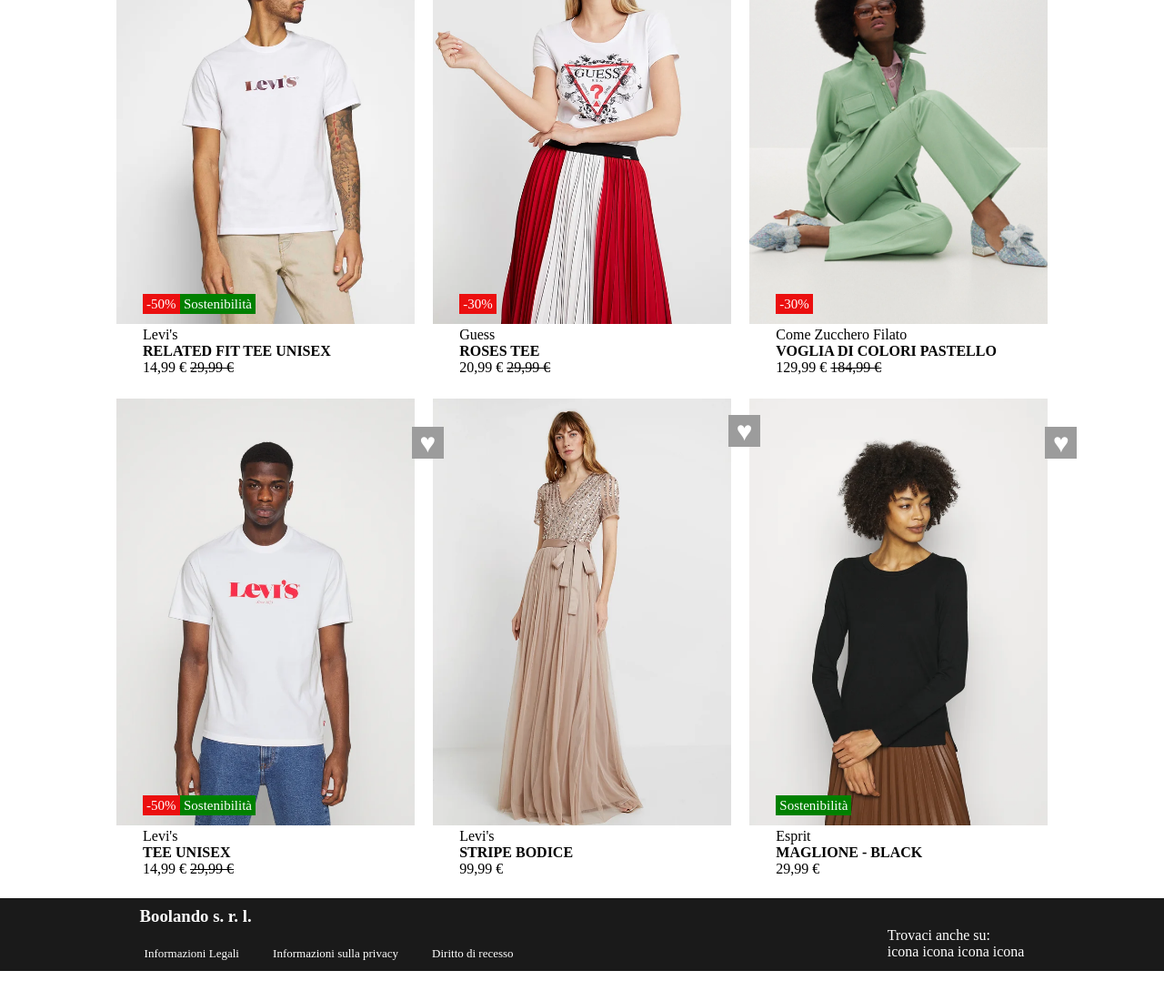
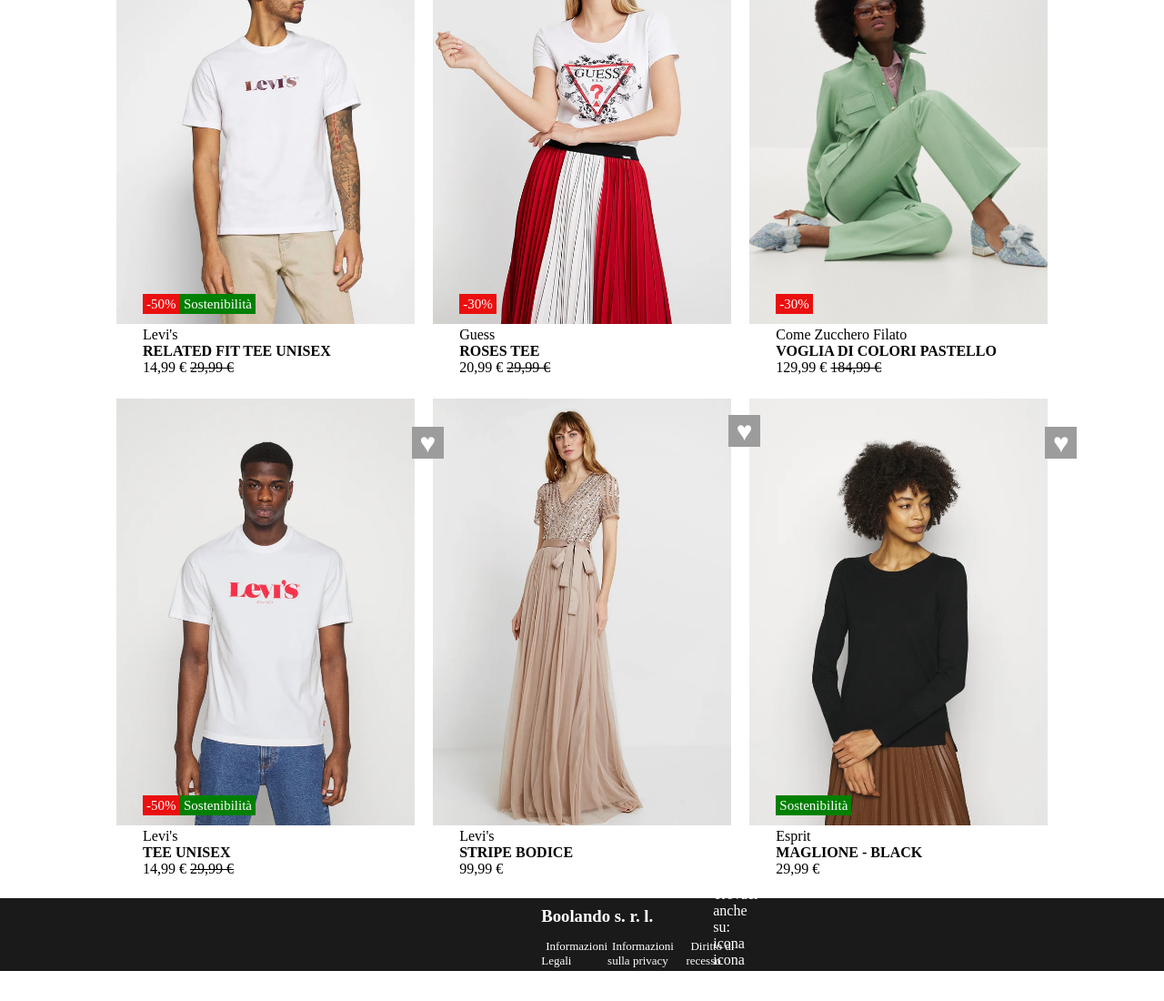
Before and after one commit to DanieleSavoia/html-css-boolando, a plain HTML site: page index.html in a window 1280 px wide. Shown: the part 193-1293 px from the top of the page at 91% size. Before the commit the page ends 1271 px from the top, so only its background shows below. Drawn offline with Linux system fonts and the light colour scheme.

Commit message:
Final-commit

```diff
--- a/style.css
+++ b/style.css
@@ -269,7 +269,7 @@ img.logo {
 .boxmenu2 {
     position: relative;
     top: 10px;
-    width: 76%;
+    width: 7%;
     display: flex;
     justify-content: space-between;
     margin: auto;
```
Lines whose indentation alone changed are shown as unchanged.
